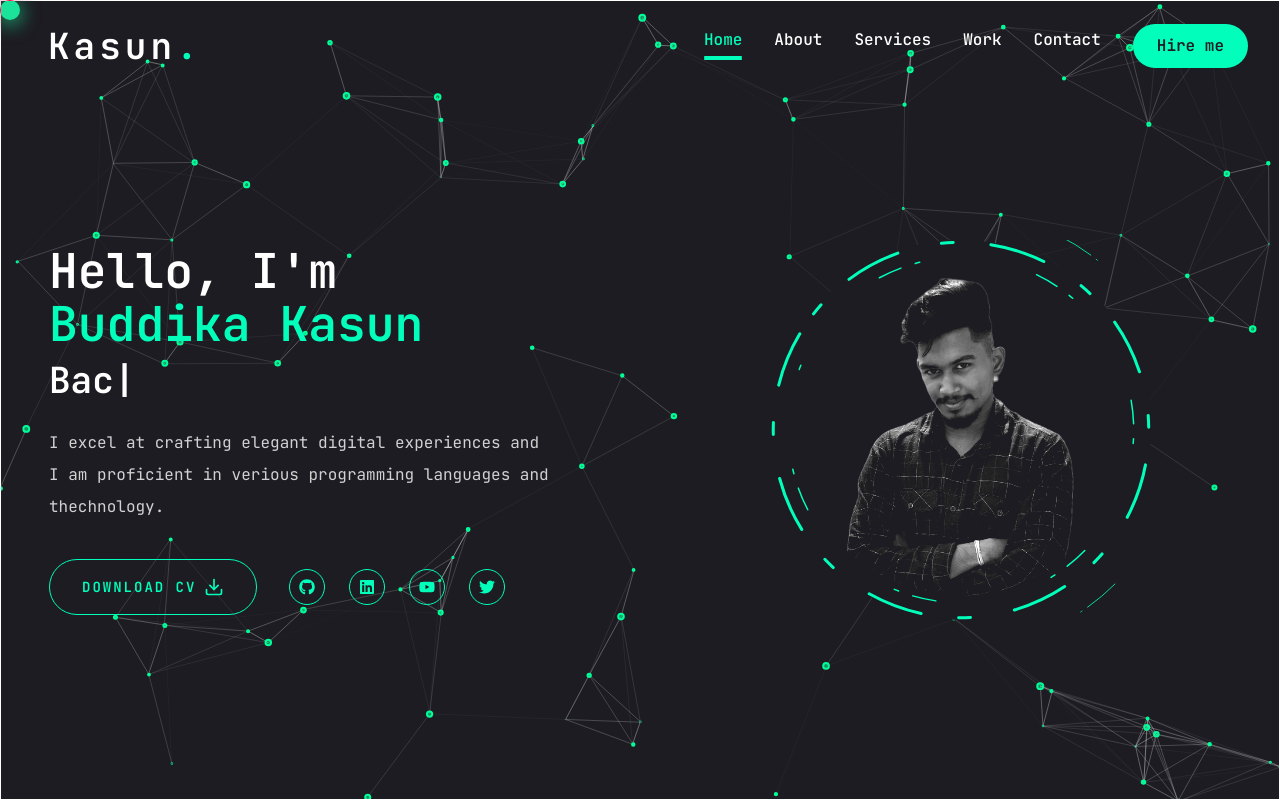
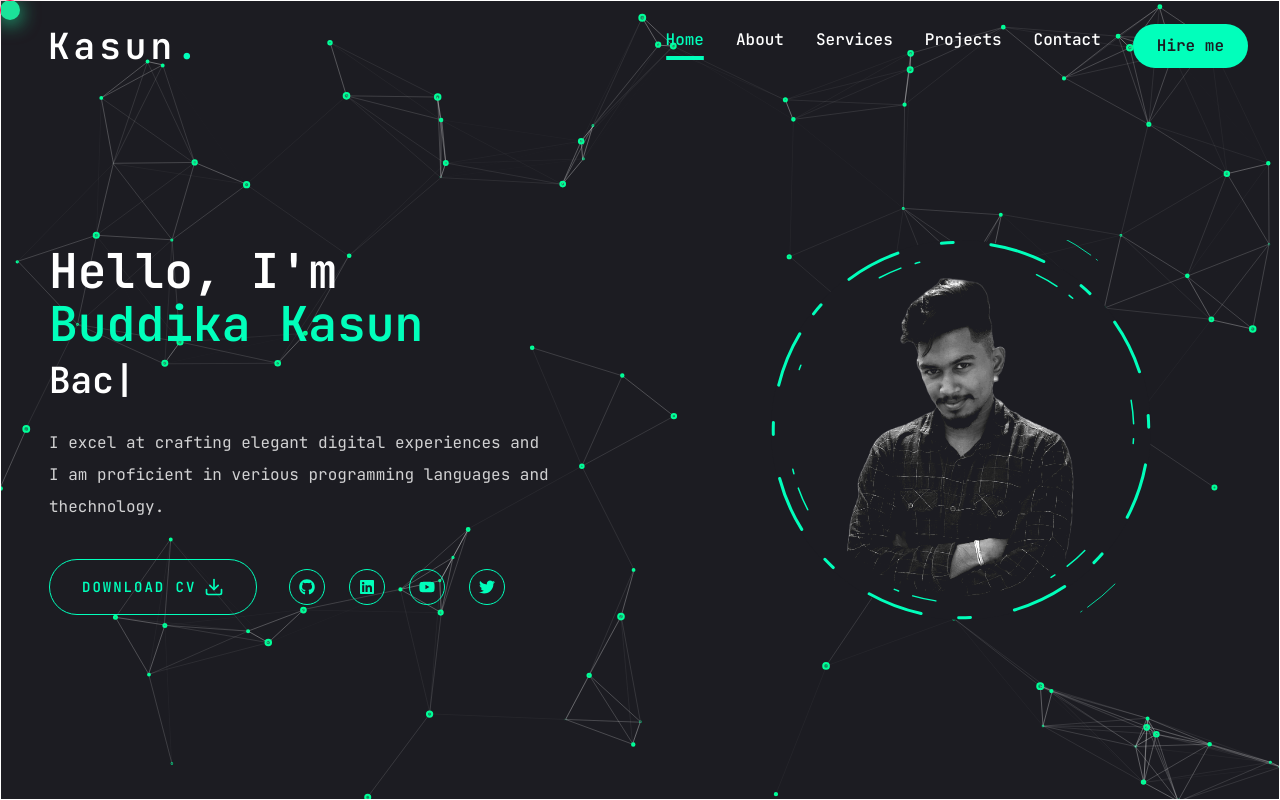
Before and after one commit to Chamika25/Portfolio, a Next.js app: page / in a window 1280 px wide. Built offline with nearby package versions, Linux system fonts and the light colour scheme.

Commit message:
Edit nav

```diff
--- a/data/nav.js
+++ b/data/nav.js
@@ -12,8 +12,8 @@ const navItem = [
         path: "service",
     },
     {
-        name: "Work",
-        path: "work",
+        name: "Projects",
+        path: "projects",
     },
     {
         name: "Contact",
```
